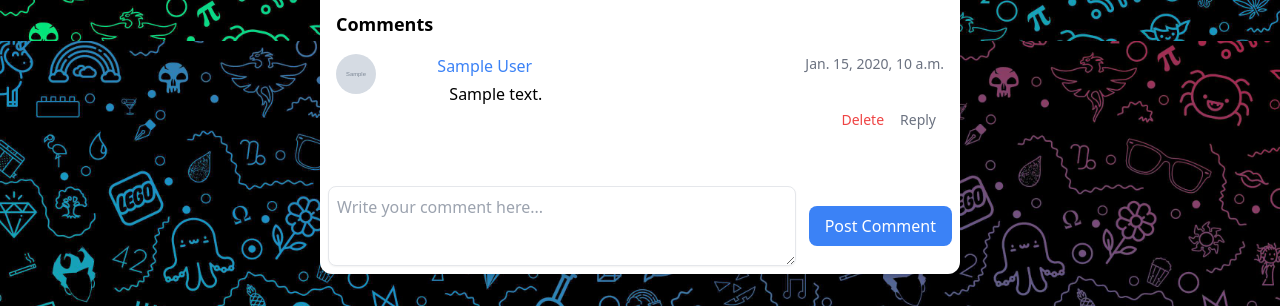
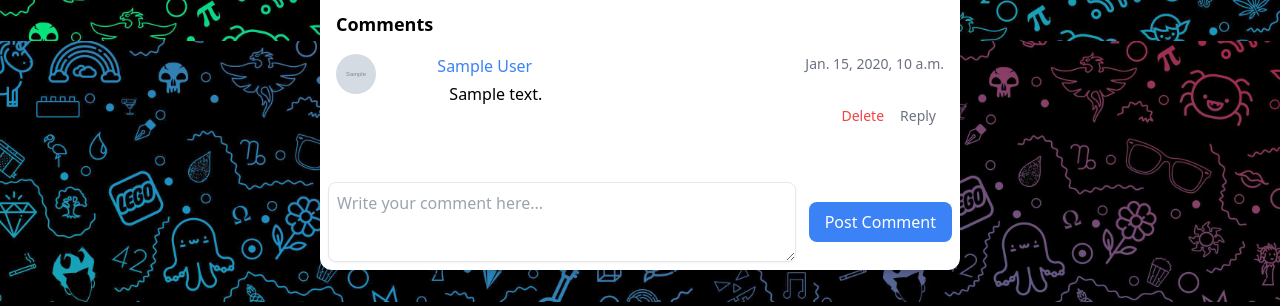
Before and after one commit to HamidBalaghi/Maktab105_TinyInstagram, a Django app: page /post/1 in a window 1280 px wide. Shown: the part 759-1065 px from the top of the page. Run offline with Django 5.2, Linux system fonts and the light colour scheme; a user stored in the database is signed in; tables that the repository leaves empty hold one stand-in row (values such as "Sample post"); grey boxes marked "Sample" are stand-in pictures.

Commit message:
🎨 Change Buttons margin

```diff
--- a/templates/post/postdetail.html
+++ b/templates/post/postdetail.html
@@ -117,7 +117,7 @@
                                         </p>
                                     </div>
                                     <!-- Bottom div for buttons -->
-                                    <div class="mt-1 flex items-center justify-end w-full">
+                                    <div class="mt-0 flex items-center justify-end w-full">
                                         <div class="flex-grow"></div> <!-- This will push the buttons to the right -->
                                         {% if comment.owner == user or user == post_owner %}
                                             <a href="{% url 'reactions:delete_comment' pk=comment.comment_id %}"
```
